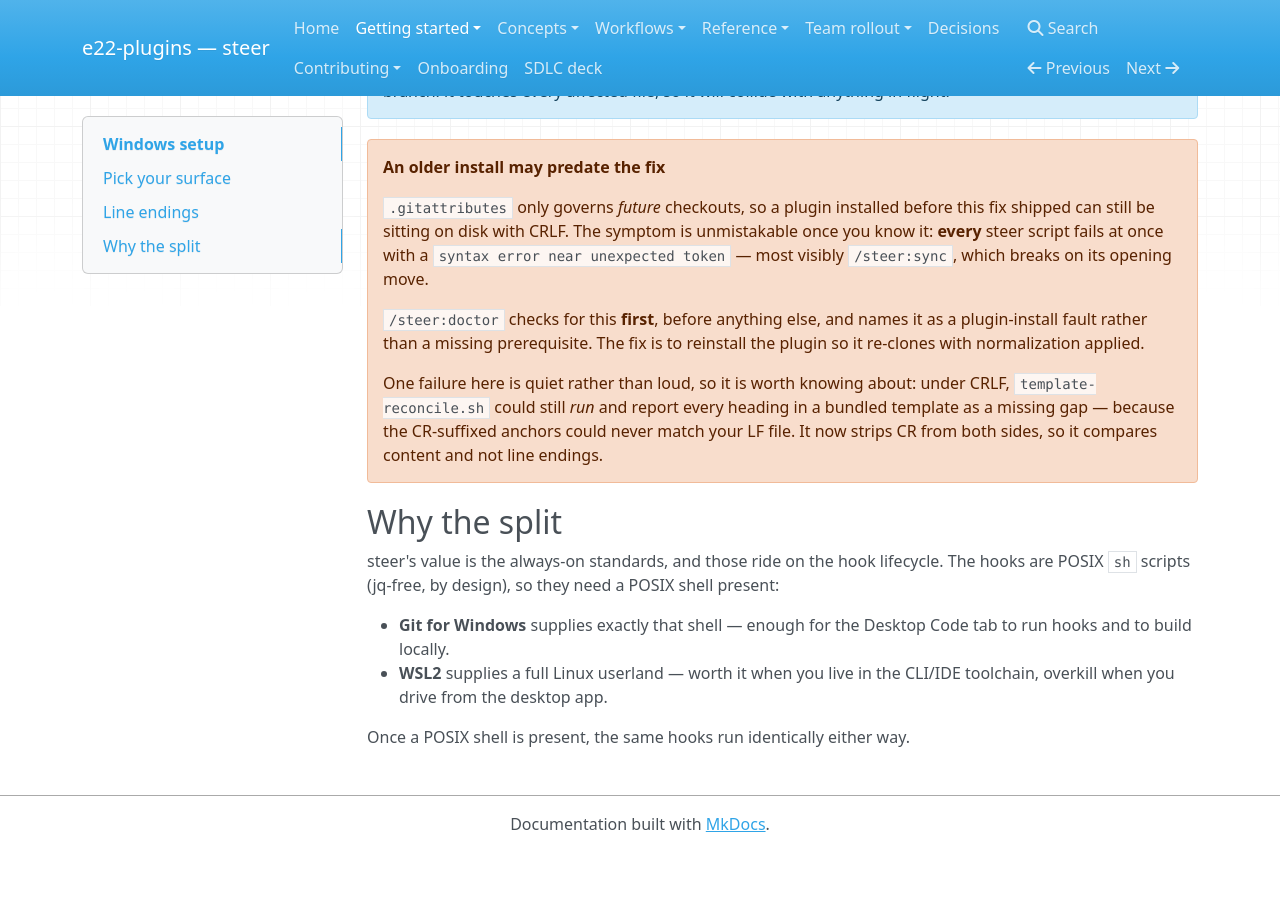
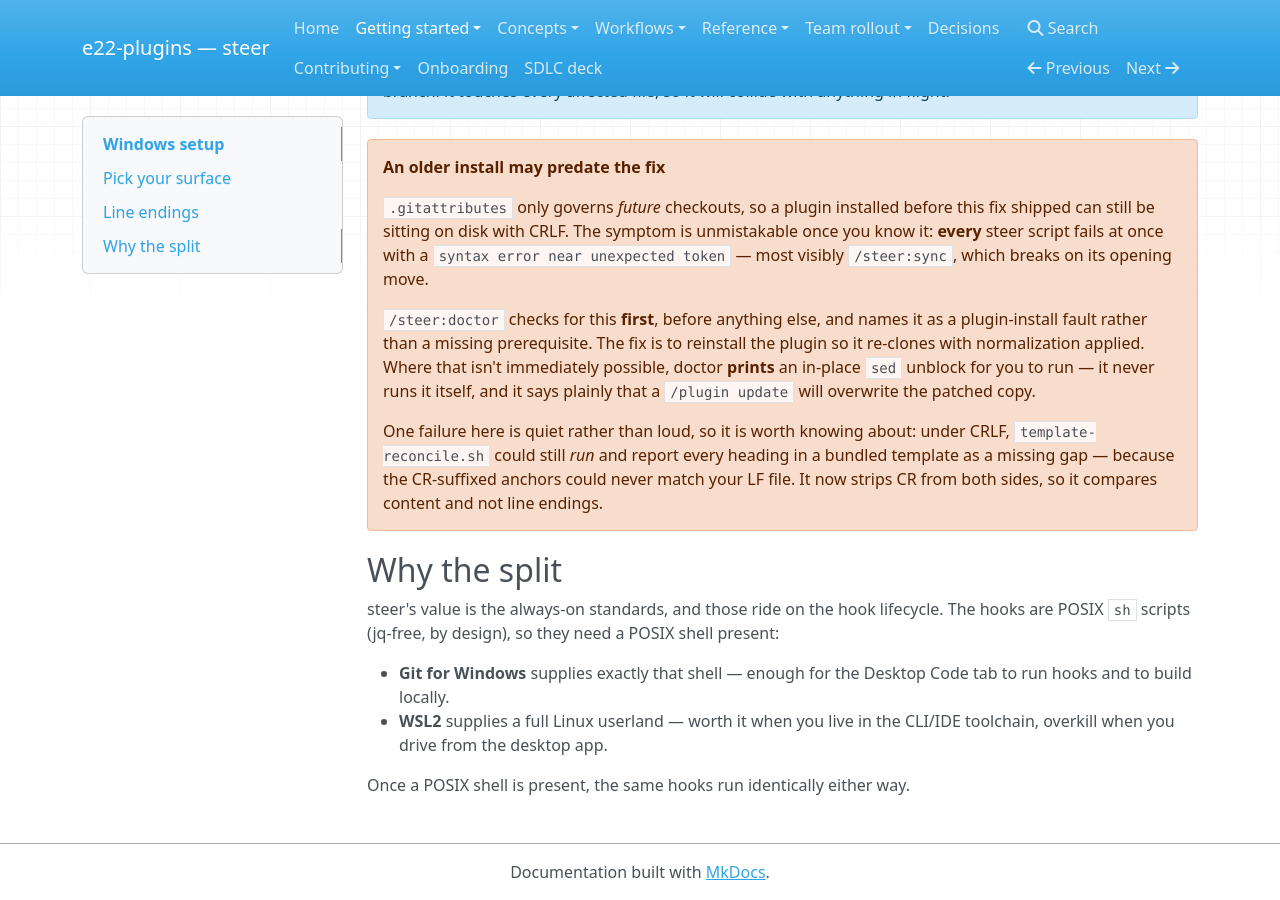
Before and after one commit to element22llc/e22-plugins, an MkDocs documentation site: the page built from docs/getting-started/windows-setup.md, in a window 1280 px wide and 900 px high, scrolled down 2117 px. Built offline with MkDocs 1.6.1, drawn with Linux system fonts in a browser that asks for light colours; nearby versions of some CDN libraries; before the commit the page ends 2969 px from its top, so only the background shows below that.

Commit message:
docs: note that doctor hands over the CRLF repair rather than running it
The §0 in-place sed unblock is printed for the dev, matching the skill's
disallowed-tools posture and its existing shell-rc handover. Record that on
the two pages that describe §0.

Co-Authored-By: Claude Opus 5 (1M context) <noreply@anthropic.com>

```diff
--- a/docs/getting-started/windows-setup.md
+++ b/docs/getting-started/windows-setup.md
@@ -104,7 +104,10 @@ Both sides of this are handled, but they arrive by different routes:
 
     `/steer:doctor` checks for this **first**, before anything else, and names
     it as a plugin-install fault rather than a missing prerequisite. The fix is
-    to reinstall the plugin so it re-clones with normalization applied.
+    to reinstall the plugin so it re-clones with normalization applied. Where
+    that isn't immediately possible, doctor **prints** an in-place `sed` unblock
+    for you to run — it never runs it itself, and it says plainly that a
+    `/plugin update` will overwrite the patched copy.
 
     One failure here is quiet rather than loud, so it is worth knowing about:
     under CRLF, `template-reconcile.sh` could still *run* and report every
```
Also changed, not shown: docs/concepts/authorization-model.md (+3 -1 lines).
